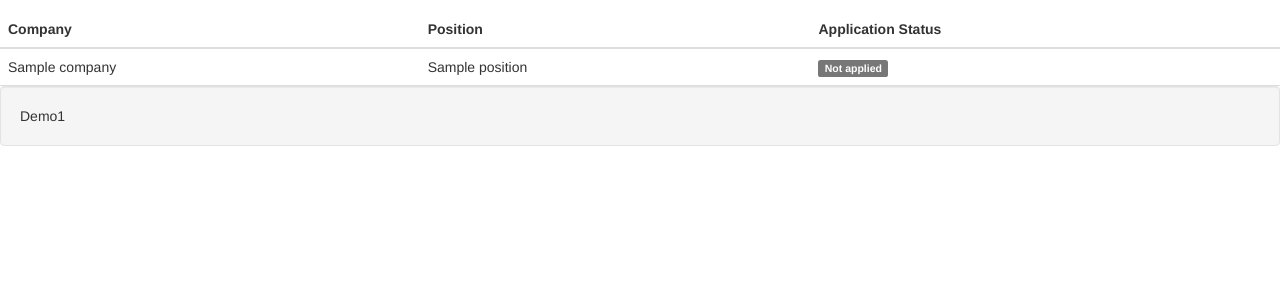
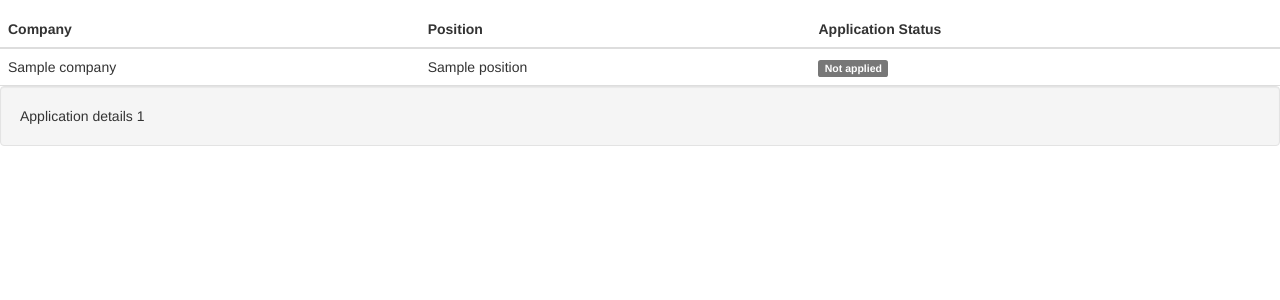
Before and after one commit to rhuneault/ResMan, a Python web app: template app/templates/applications.html in a window 1280 px wide, after a click that opens the changed part. Shown: the part 214-514 px from the top of the page. Run offline with Jinja, Linux system fonts and the light colour scheme; the template is opened without the code that fills it: most values are stand-ins (such as "Sample title", 1, 10 or a date in 2020); some libraries are stand-ins or nearby versions.

Commit message:
Moved the application details into a sub=div tag to prevent it from flickering when being expanded.

```diff
--- a/app/templates/applications.html
+++ b/app/templates/applications.html
@@ -24,8 +24,8 @@
     </tr>
     <tr >
         <td colspan="3" style="padding: 0">
-            <div class="well accordian-body collapse" id="demo{{loop.index}}">
-                Demo{{loop.index}}
+            <div class="accordian-body collapse" id="demo{{loop.index}}">
+                <div class="well">Application details {{loop.index}}</div>
             </div>
         </td>
     </tr>
```
